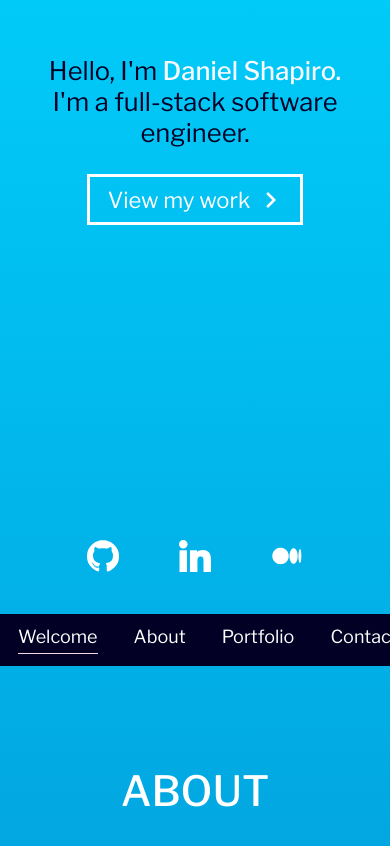
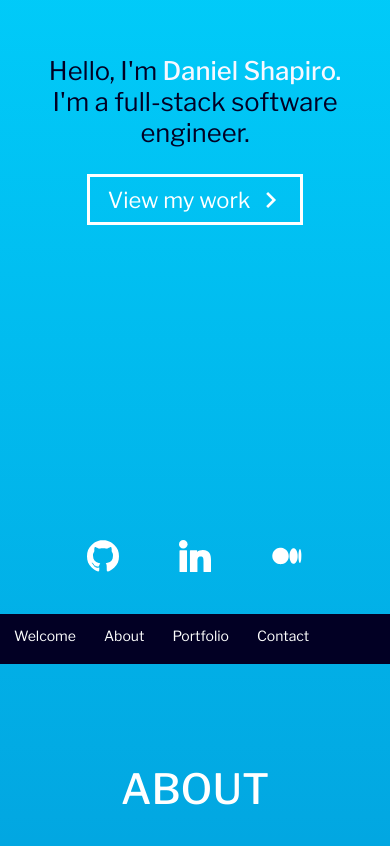
Before and after one commit to shapirodaniel/portfolio, a React (Create React App) app: page / in a window 390 px wide. Shown: the part 230-1076 px from the top of the page. Built offline with nearby package versions, Linux system fonts and the light colour scheme.

Commit message:
fix: mobile navbar

```diff
--- a/src/main/Nav.css
+++ b/src/main/Nav.css
@@ -7,12 +7,11 @@ nav {
 	color: white;
 	background-color: var(--dayTextColor);
 	max-height: 4em;
-	overflow-x: scroll;
 	white-space: nowrap;
 }
 
 nav span {
-	font-size: 18px;
+	font-size: 14px;
 	border-bottom: 1px solid transparent;
 	transition: border-bottom 0.2s ease;
 	transition-delay: 0.25s;
@@ -25,6 +24,12 @@ nav span:hover:not(.ee-conditionalText) {
 	border-bottom: 1px solid white;
 }
 
+@media (max-width: 500px) {
+	nav span:hover:not(.ee-conditionalText) {
+		border-bottom: 1px solid transparent;
+	}
+}
+
 nav span:hover i:not(.ee-conditionalText i) {
 	color: gold;
 }
@@ -35,6 +40,12 @@ nav span.activeClass i {
 
 nav span.activeClass {
 	border-bottom-color: var(--nightLightAccent);
+}
+
+@media (max-width: 500px) {
+	nav span.activeClass {
+		border-bottom-color: transparent;
+	}
 }
 
 .easterEggIcon {
--- a/src/main/Nav.js
+++ b/src/main/Nav.js
@@ -35,9 +35,9 @@ const NavLink = ({ nodeId, selector, closeModal }) => {
 };
 
 const Nav = ({ setModalVisible, setModalComponent }) => {
-	const { activeNodeId, setActiveNodeId } = useContext(IntersectionContext);
+	// const { activeNodeId, setActiveNodeId } = useContext(IntersectionContext);
 
-	const handleModal = nodeId => {
+	/* const handleModal = nodeId => {
 		if (activeNodeId === nodeId) {
 			setActiveNodeId('');
 			return setModalVisible(false);
@@ -45,7 +45,7 @@ const Nav = ({ setModalVisible, setModalComponent }) => {
 		setActiveNodeId(nodeId);
 		setModalVisible(true);
 		setModalComponent(nodeId);
-	};
+	}; */
 
 	return (
 		<nav>
```
